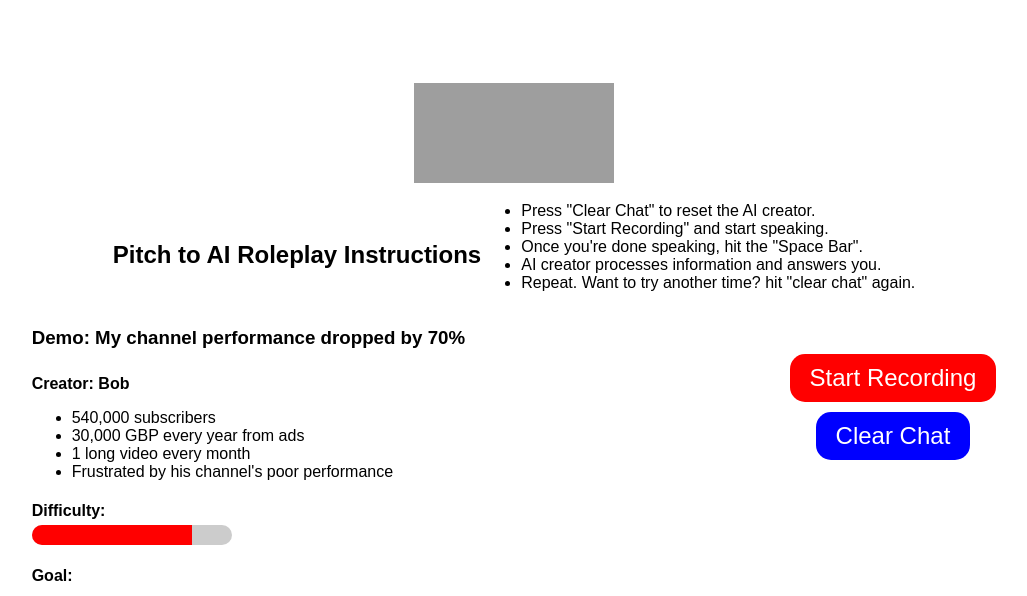
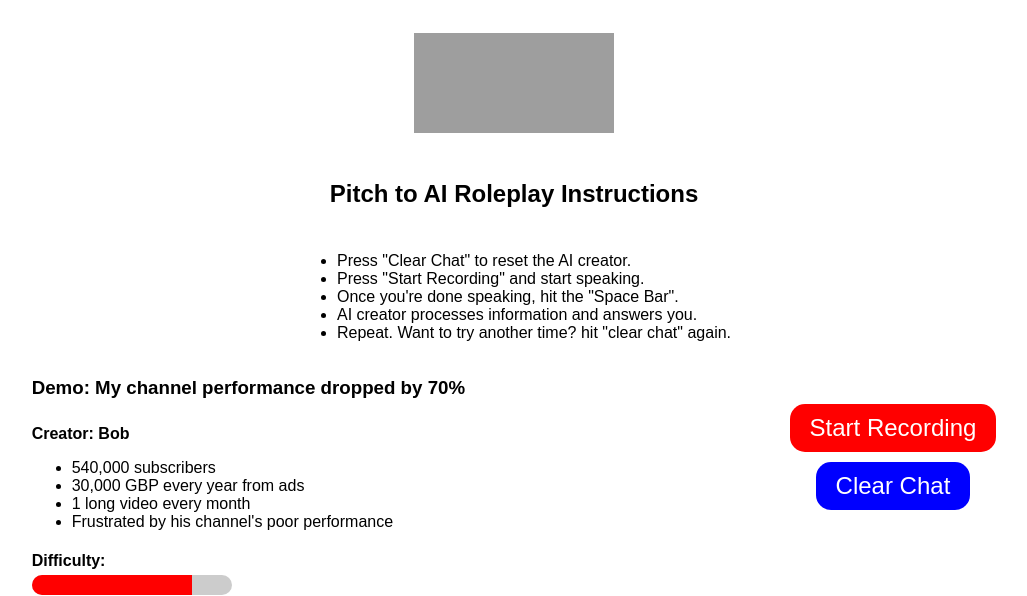
Before and after one commit to onemoreinterview/aicreator, a Flask app: page / in a window 1280 px wide. Shown: the top 596 px of the page, without its empty margins (126-1153 px from the left). Run offline with Flask 3, Linux system fonts and the light colour scheme; grey boxes are pictures that could not be loaded.

Commit message:
Update index.html

```diff
--- a/templates/index.html
+++ b/templates/index.html
@@ -250,6 +250,9 @@ h2, h3, h4 {
     <main>
         <div class="centered-text">
             <h2>Pitch to AI Roleplay Instructions</h2>
+        </div>
+
+        <div class="centered-text">
             <ul>
                 <li>Press "Clear Chat" to reset the AI creator.</li>
                 <li>Press "Start Recording" and start speaking.</li>
```
Lines whose indentation alone changed are shown as unchanged.
